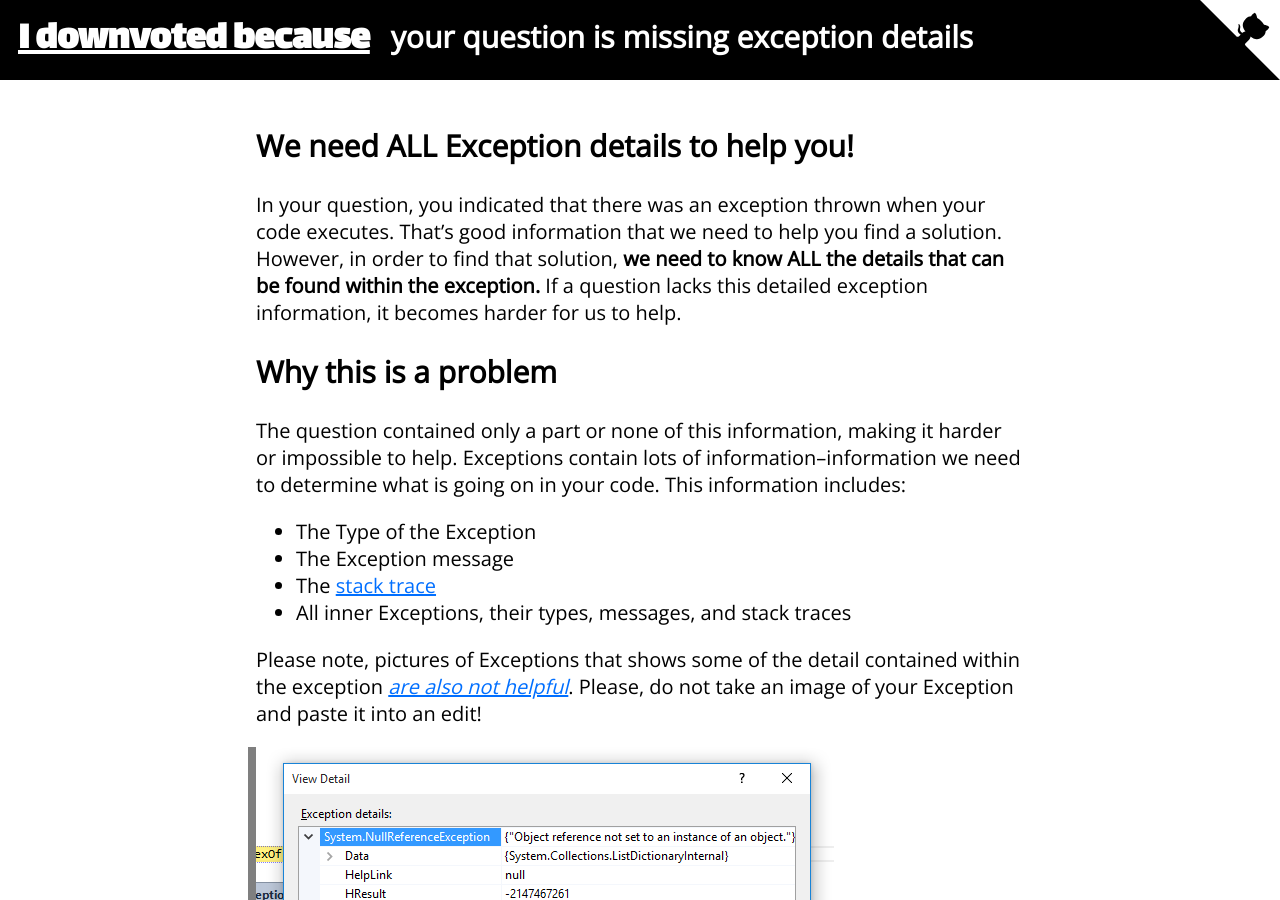
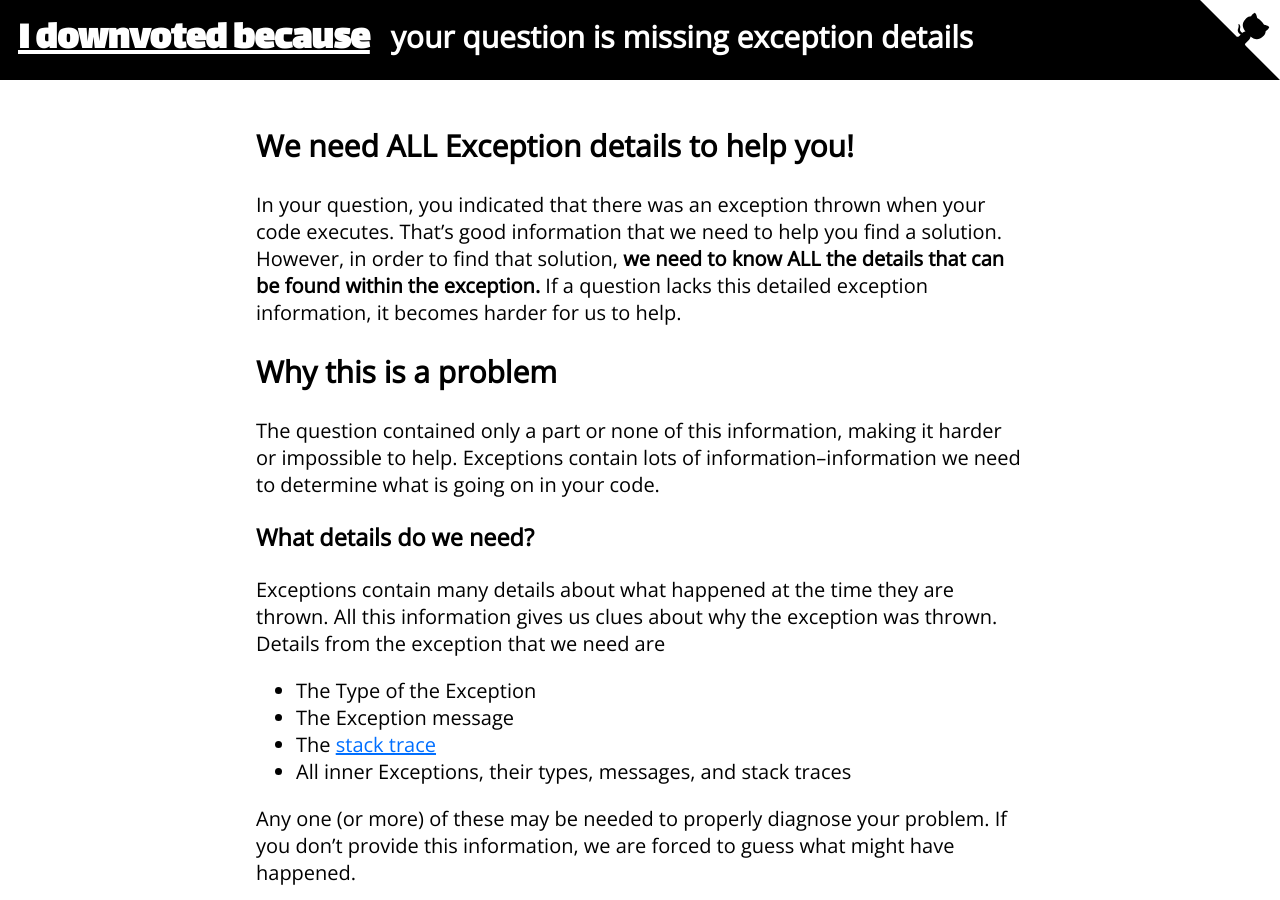
Before and after one commit to WillSullivan/idownvotedbecause, a Jekyll site: the page built from stackoverflow/noexceptiondetails.md, in a window 1280 px wide and 900 px high. Built offline with Jekyll 4.4.1, drawn with Linux system fonts in a browser that asks for light colours; comment, search, counter and statistics services are not loaded.

Commit message:
Update noexceptiondetails.md

```diff
--- a/stackoverflow/noexceptiondetails.md
+++ b/stackoverflow/noexceptiondetails.md
@@ -8,16 +8,17 @@ categories: "Stack Overflow"
 In your question, you indicated that there was an exception thrown when your code executes. That's good information that we need to help you find a solution. However, in order to find that solution, **we need to know ALL the details that can be found within the exception.** If a question lacks this detailed exception information, it becomes harder for us to help.
 
 ## Why this is a problem {#whythisisaproblem}
-The question contained only a part or none of this information, making it harder or impossible to help. Exceptions contain lots of information--information we need to determine what is going on in your code. This information includes:
+The question contained only a part or none of this information, making it harder or impossible to help. Exceptions contain lots of information--information we need to determine what is going on in your code.
+
+### What details do we need?
+Exceptions contain many details about what happened at the time they are thrown. All this information gives us clues about why the exception was thrown.  Details from the exception that we need are
 
 * The Type of the Exception
 * The Exception message
 * The [stack trace](https://en.wikipedia.org/wiki/Stack_trace)
 * All inner Exceptions, their types, messages, and stack traces
 
-Please note, pictures of Exceptions that shows some of the detail contained within the exception [_are also not helpful_]({% link stackoverflow/imageofanexception.md %}). Please, do not take an image of your Exception and paste it into an edit!
-
-![Viewing the details of the exception](/images/stackoverflow/exceptionimage3.PNG)
+Any one (or more) of these may be needed to properly diagnose your problem. If you don't provide this information, we are forced to guess what might have happened.
 
 ## Why this is worth a downvote {#whythisisworthadownvote}
 Exceptions contain almost all of the information we, the people trying to help you, need in order to give you a quick answer. When you do not give us this information, we must examine your question in hopes to find clues to the information that would have been readily available had you included Exception details in your question. This wastes the time of people who (for free!) are volunteering to help.
```
